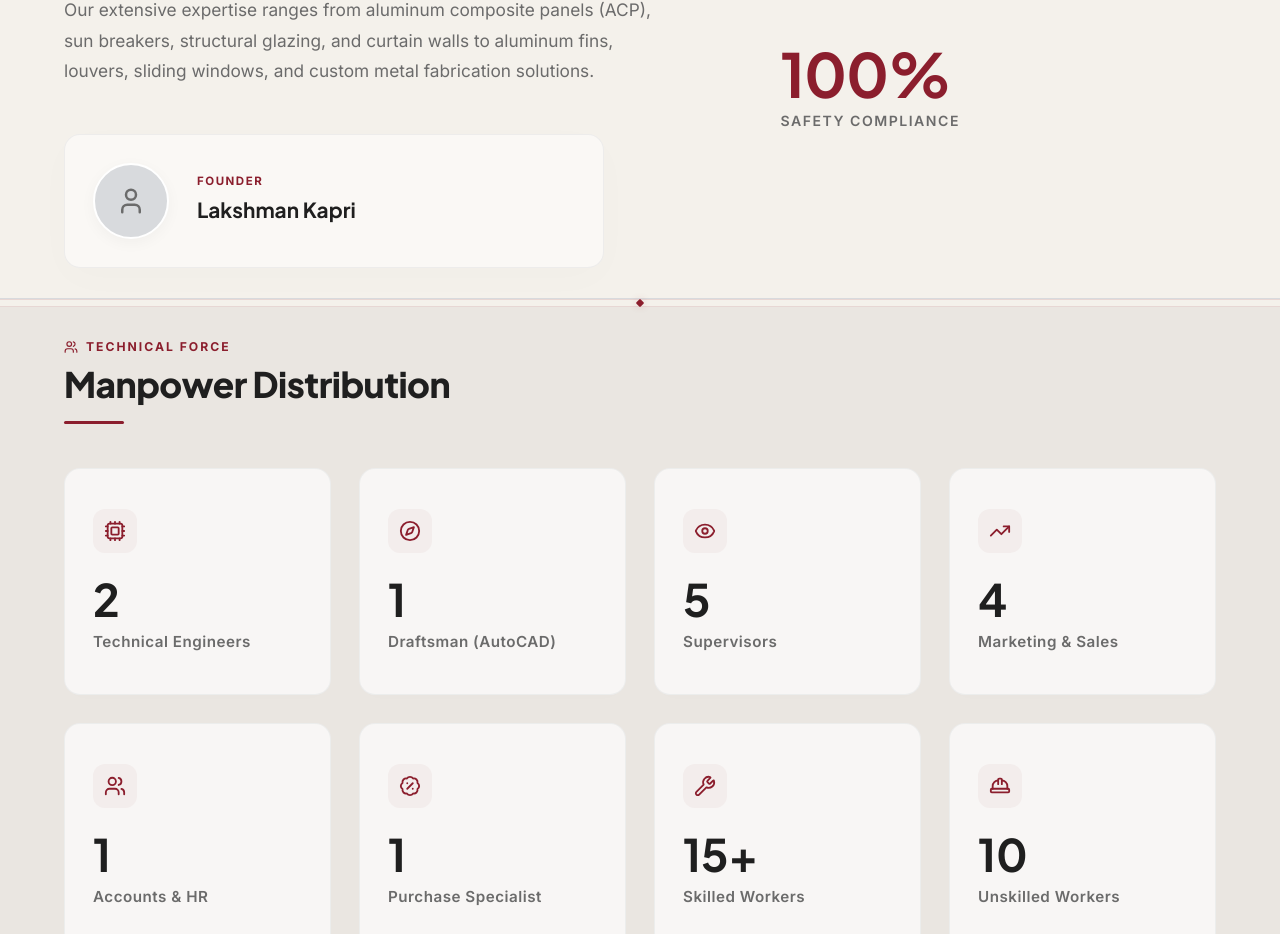
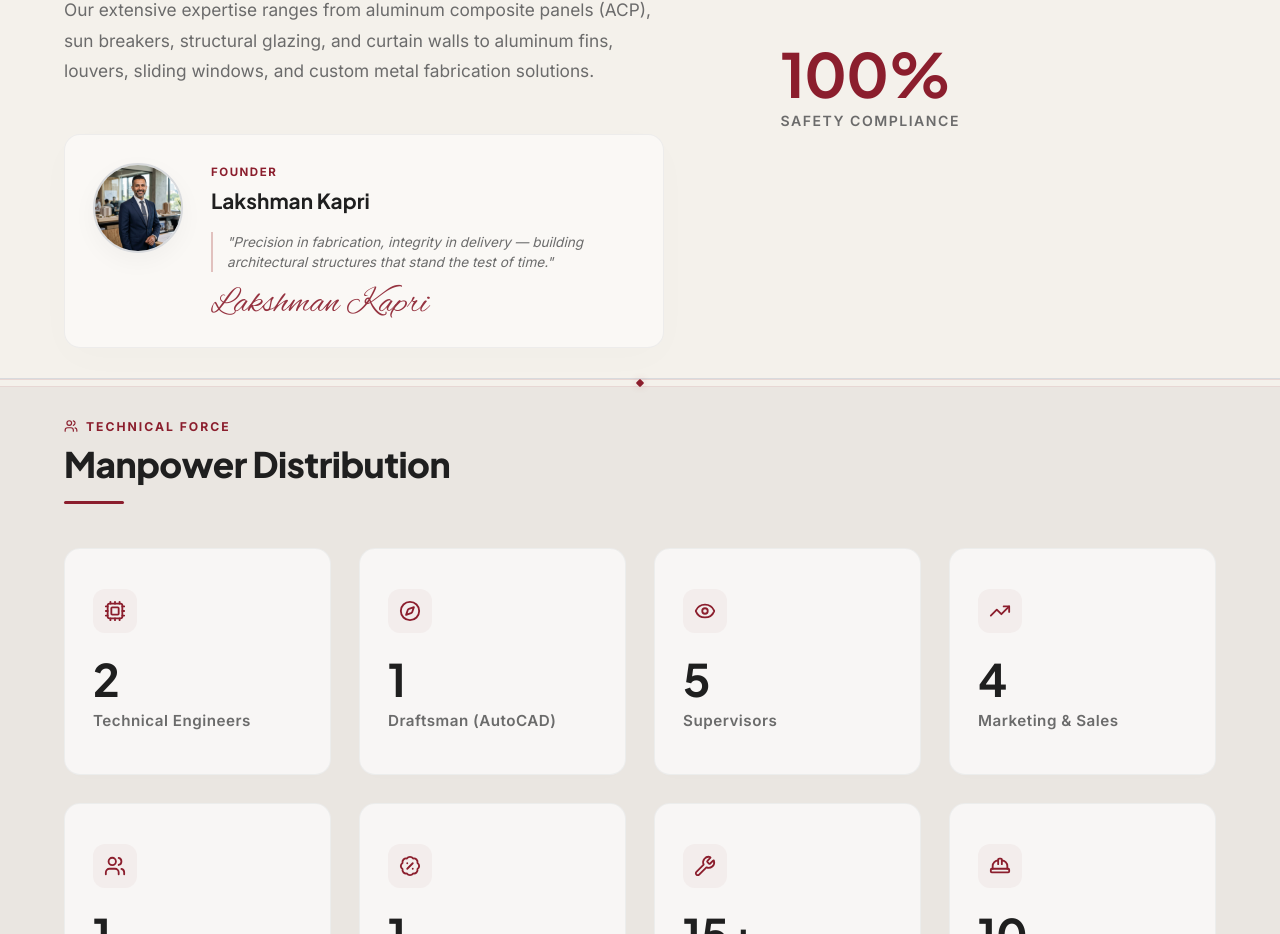
Before and after one commit to Muskannn03/Adarsh-Engineering-Portfolio-Weebsite, a website: page index.html in a window 1280 px wide. Shown: the part 1229-2163 px from the top of the page. Drawn offline with nearby package versions, Linux system fonts and the light colour scheme.

Commit message:
Enhance founder profile card: add high-fidelity corporate headshot portrait photo, inspirational quote statement, and custom handwritten digital signature script

```diff
--- a/index.html
+++ b/index.html
@@ -12,13 +12,13 @@
     <!-- Google Fonts: Inter (Body), Plus Jakarta Sans (Headings), Cinzel (Brand logo) -->
     <link rel="preconnect" href="https://fonts.googleapis.com">
     <link rel="preconnect" href="https://fonts.gstatic.com" crossorigin>
-    <link href="https://fonts.googleapis.com/css2?family=Cinzel:wght@500;600;700;800&family=Inter:wght@300;400;500;600;700&family=Plus+Jakarta+Sans:wght@300;400;500;600;700;800&display=swap" rel="stylesheet">
+    <link href="https://fonts.googleapis.com/css2?family=Alex+Brush&family=Cinzel:wght@500;600;700;800&family=Inter:wght@300;400;500;600;700&family=Plus+Jakarta+Sans:wght@300;400;500;600;700;800&display=swap" rel="stylesheet">
 
     <!-- Lucide Icons CDN -->
     <script src="https://cdn.jsdelivr.net/npm/lucide@latest/dist/umd/lucide.min.js"></script>
 
     <!-- Stylesheet -->
-    <link rel="stylesheet" href="style.css?v=6.2">
+    <link rel="stylesheet" href="style.css?v=6.3">
 </head>
 <body>
 
@@ -224,11 +224,17 @@
 
                     <div class="founder-profile-card">
                         <div class="founder-avatar-wrapper">
-                            <i data-lucide="user" class="avatar-placeholder-icon"></i>
+                            <img src="assets/founder_portrait.jpg" alt="Lakshman Kapri" class="founder-portrait-img">
                         </div>
-                        <div class="founder-info">
-                            <span class="founder-tag">Founder</span>
-                            <h4 class="founder-title">Lakshman Kapri</h4>
+                        <div class="founder-card-content">
+                            <div class="founder-info">
+                                <span class="founder-tag">Founder</span>
+                                <h4 class="founder-title">Lakshman Kapri</h4>
+                            </div>
+                            <blockquote class="founder-quote">
+                                "Precision in fabrication, integrity in delivery — building architectural structures that stand the test of time."
+                            </blockquote>
+                            <div class="founder-signature">Lakshman Kapri</div>
                         </div>
                     </div>
                 </div>
--- a/style.css
+++ b/style.css
@@ -1121,7 +1121,7 @@ ul {
 /* Premium Founder Profile Block */
 .founder-profile-card {
     display: flex;
-    align-items: center;
+    align-items: flex-start;
     gap: 28px;
     margin-top: 48px;
     padding: 28px;
@@ -1130,7 +1130,7 @@ ul {
     border-radius: 16px;
     box-shadow: 0 10px 40px rgba(0, 0, 0, 0.015);
     transition: transform 0.4s cubic-bezier(0.16, 1, 0.3, 1), box-shadow 0.4s cubic-bezier(0.16, 1, 0.3, 1);
-    max-width: 540px;
+    max-width: 600px;
 }
 
 .founder-profile-card:hover {
@@ -1139,22 +1139,27 @@ ul {
 }
 
 .founder-avatar-wrapper {
-    width: 76px;
-    height: 76px;
+    width: 90px;
+    height: 90px;
     border-radius: 50%;
-    background-color: #D8DADD;
-    display: flex;
-    align-items: center;
-    justify-content: center;
-    border: 2px solid #ffffff;
-    box-shadow: 0 4px 15px rgba(0, 0, 0, 0.04);
+    border: 2px solid var(--border);
+    box-shadow: 0 8px 24px rgba(0, 0, 0, 0.04);
     flex-shrink: 0;
-}
-
-.avatar-placeholder-icon {
-    width: 30px;
-    height: 30px;
-    color: #6B6B6B;
+    overflow: hidden;
+}
+
+.founder-portrait-img {
+    width: 100%;
+    height: 100%;
+    object-fit: cover;
+    display: block;
+}
+
+.founder-card-content {
+    display: flex;
+    flex-direction: column;
+    gap: 14px;
+    flex-grow: 1;
 }
 
 .founder-info {
@@ -1175,24 +1180,26 @@ ul {
     font-size: 1.3rem;
     font-weight: 700;
     color: var(--foreground);
-    margin: 0 0 4px 0;
+    margin: 0;
 }
 
 .founder-quote {
-    font-size: 0.92rem;
+    font-size: 0.85rem;
     font-style: italic;
     color: var(--muted-foreground);
-    margin: 0 0 6px 0;
-    line-height: 1.4;
+    margin: 0;
+    line-height: 1.5;
+    border-left: 2px solid rgba(150, 27, 27, 0.25);
+    padding-left: 14px;
 }
 
 .founder-signature {
-    font-family: 'Montserrat', sans-serif;
-    font-weight: 600;
-    font-size: 0.8rem;
-    letter-spacing: 1px;
+    font-family: 'Alex Brush', cursive;
+    font-size: 2.2rem;
     color: var(--primary);
-    text-transform: uppercase;
+    margin-top: 4px;
+    line-height: 0.8;
+    opacity: 0.9;
 }
 
 /* Typographic Metrics Block */
```
Also changed, not shown: assets/founder_portrait.jpg (added).
